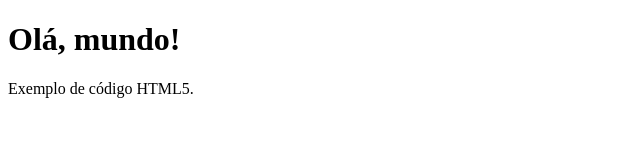
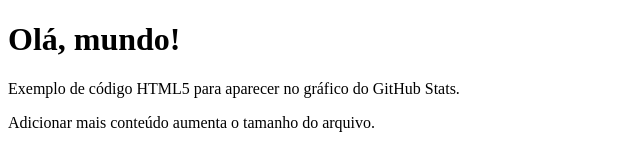
Before and after one commit to nick4o4o/HTML, a plain HTML site: page index.html in a window 1280 px wide. Shown: the whole page, without its empty margins (0-640 px from the left). Drawn offline with Linux system fonts and the light colour scheme.

Commit message:
Update index.html

```diff
--- a/index.html
+++ b/index.html
@@ -6,6 +6,8 @@
 </head>
 <body>
     <h1>Olá, mundo!</h1>
-    <p>Exemplo de código HTML5.</p>
+    <p>Exemplo de código HTML5 para aparecer no gráfico do GitHub Stats.</p>
+    <p>Adicionar mais conteúdo aumenta o tamanho do arquivo.</p>
+    <!-- Comentários ajudam a aumentar o tamanho -->
 </body>
 </html>
```
